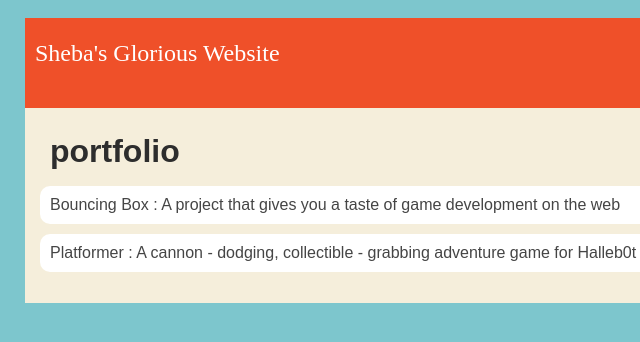
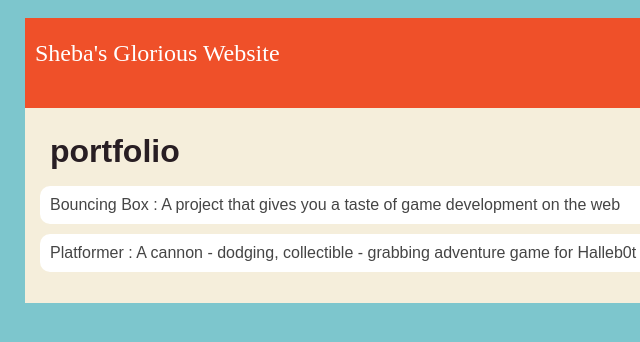
Before and after one commit to AstridSolorzano/asolorzano2810.github.io, a plain HTML site: page portfolio.html in a window 1280 px wide. Shown: the full height of the page, 215-855 px from the left. Drawn offline with nearby package versions, Linux system fonts and the light colour scheme.

Commit message:
Update portfolio.html

```diff
--- a/portfolio.html
+++ b/portfolio.html
@@ -1,11 +1,11 @@
 <!DOCTYPE HTML>
 <HTML>
    <head>
-       <title> Sheba's Amazing Website</title>
+       <title> My Art Portfolio</title>
         <style type="text/css">
             body {
                Background: rgb( 125, 198, 205);
-               color: rgb( 45, 45, 45);
+               color: rgb( 40, 30, 35);
                padding: 10px;
                font-family: arial;
             }
```
